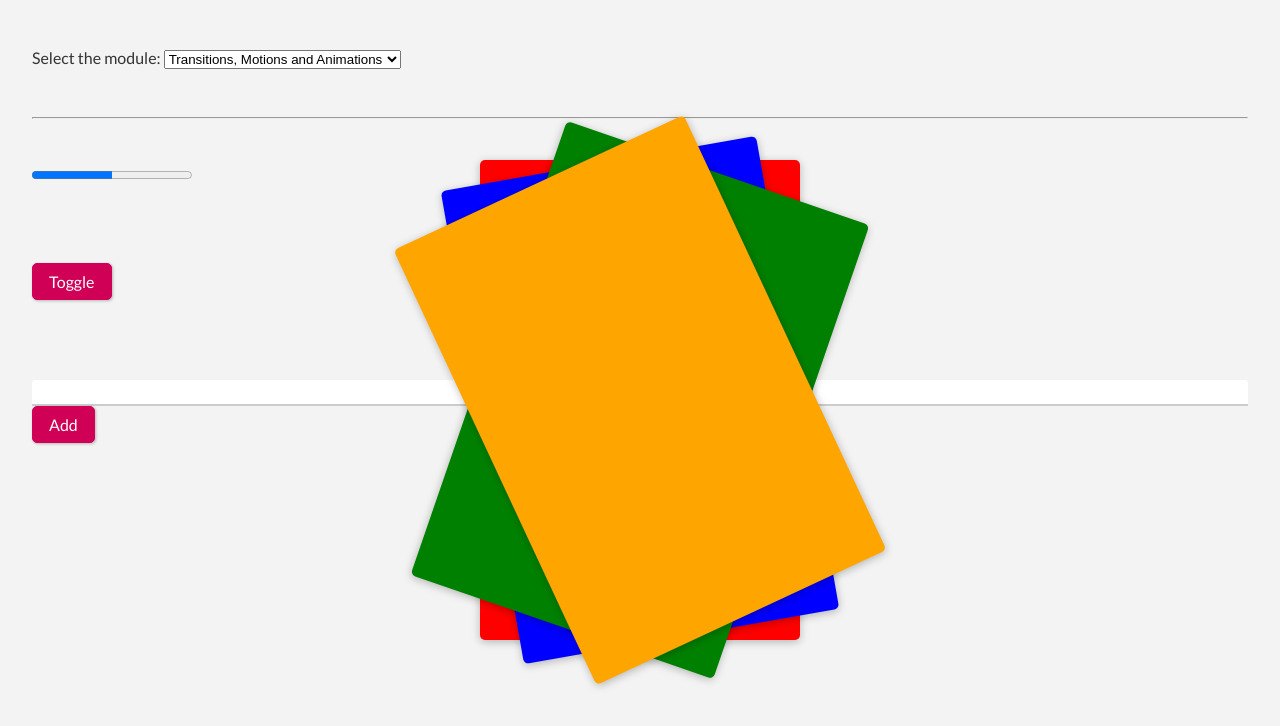
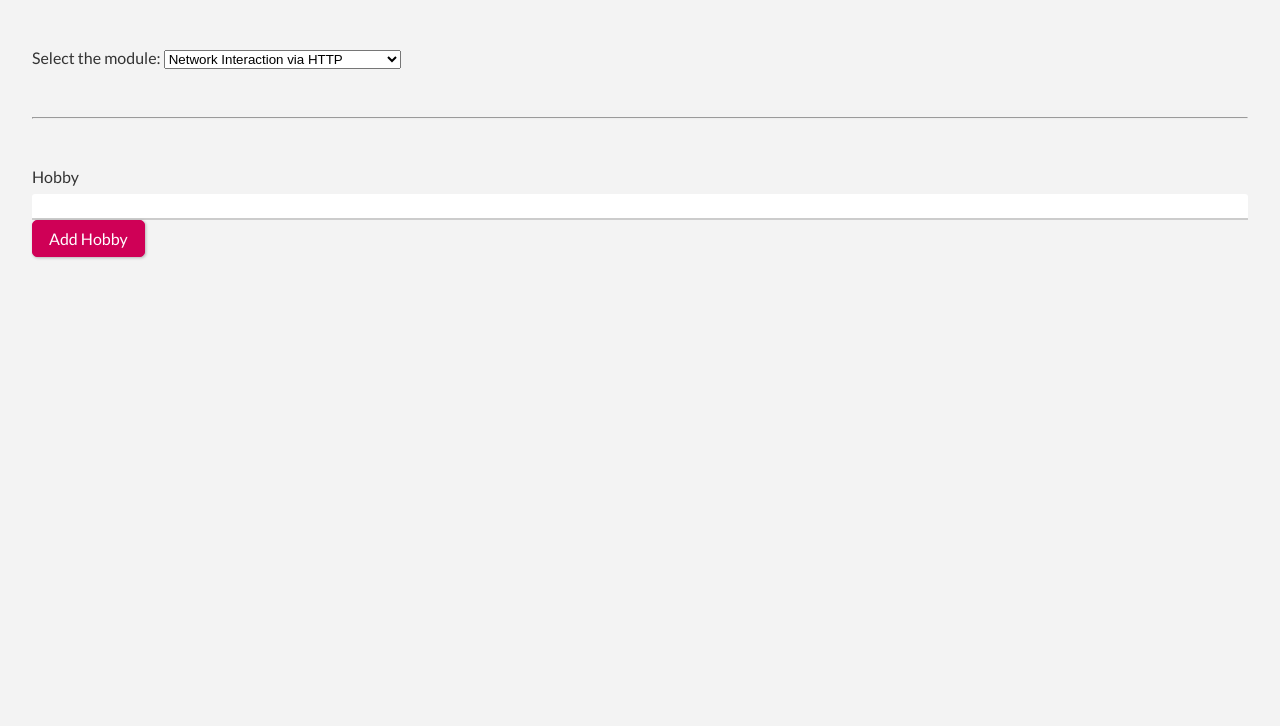
Before and after one commit to heltonricardo/estudo-svelte, a Svelte app: page / in a window 1280 px wide. Shown: the top 726 px of the page. Built offline with nearby package versions, Linux system fonts and the light colour scheme.

Commit message:
enviando dados via post

```diff
--- a/src/App.svelte
+++ b/src/App.svelte
@@ -4,8 +4,9 @@
   import BindingsAndForms from "./BindingsAndForms/BindingsAndForms.svelte";
   import DataStore from "./DataStore/DataStore.svelte";
   import Animations from "./Animations/Animations.svelte";
+  import Http from "./HTTP/Http.svelte";
 
-  let option = 5;
+  let option = 6;
 </script>
 
 <style>
@@ -22,6 +23,7 @@
     <option value={3}>Binding and Forms</option>
     <option value={4}>Data Store</option>
     <option value={5}>Transitions, Motions and Animations</option>
+    <option value={6}>Network Interaction via HTTP</option>
   </select>
 </p>
 <hr />
@@ -36,4 +38,6 @@
   <DataStore />
 {:else if option === 5}
   <Animations />
+{:else if option === 6}
+  <Http />
 {/if}
--- /dev/null
+++ b/src/HTTP/Http.svelte
@@ -0,0 +1,50 @@
+<script>
+  let hobbies = [];
+  let hobbyInput;
+
+  function addHobby() {
+    if (hobbyInput && !hobbies.find((h) => h === hobbyInput)) {
+      hobbies = [...hobbies, hobbyInput];
+
+      // Anotação 01
+      fetch("https://meetus-3fe2d-default-rtdb.firebaseio.com/hobbies.json", {
+        method: "POST",
+        body: JSON.stringify(hobbies),
+        headers: {
+          "Content-Type": "application/json",
+        },
+      }).then(res => {
+        if (!res.ok) {
+            throw new Error("Failed!")
+        }
+        // ...
+      }).catch(err => console.log(err));
+    }
+  }
+</script>
+
+<label for="hobby">Hobby</label>
+<input type="text" id="hobby" bind:value={hobbyInput} />
+<button on:click={addHobby}>Add Hobby</button>
+
+<ul>
+  {#each hobbies as hobby (hobby)}
+    <li>{hobby}</li>
+  {/each}
+</ul>
+
+<!--
+  Anotação 01
+  Usamos a função fetch() que é provida pelo próprio JavaScript, passando como
+  parâmetro a URL da API, nesse caso usamos o FireBase (consulte o arquivo
+  src/HTTP/Instrucoes.md). Foi necessário colocar ".json" no final da URL, porém
+  apenas porque estamos usando o FireBase, e esse é um requisito dele. O segundo
+  argumento é um objeto de configuração de requisição. O FireBase, como a
+  maioria das API's, espera receber o corpo da requisição como um Json, então
+  convertemos os nossos dados com o auxílio da função JSON.stringify() do JS. O
+  header serve para que o FireBase entenda que estamos enviando dados em Json.
+
+  Como o fetch() pode demorar um pouco para fazer requisições, usamos o then()
+  para executar ações DEPOIS que a primeira tenha terminado, e catch() para
+  capturar eventuais erros que lancemos em then().
+-->
```
